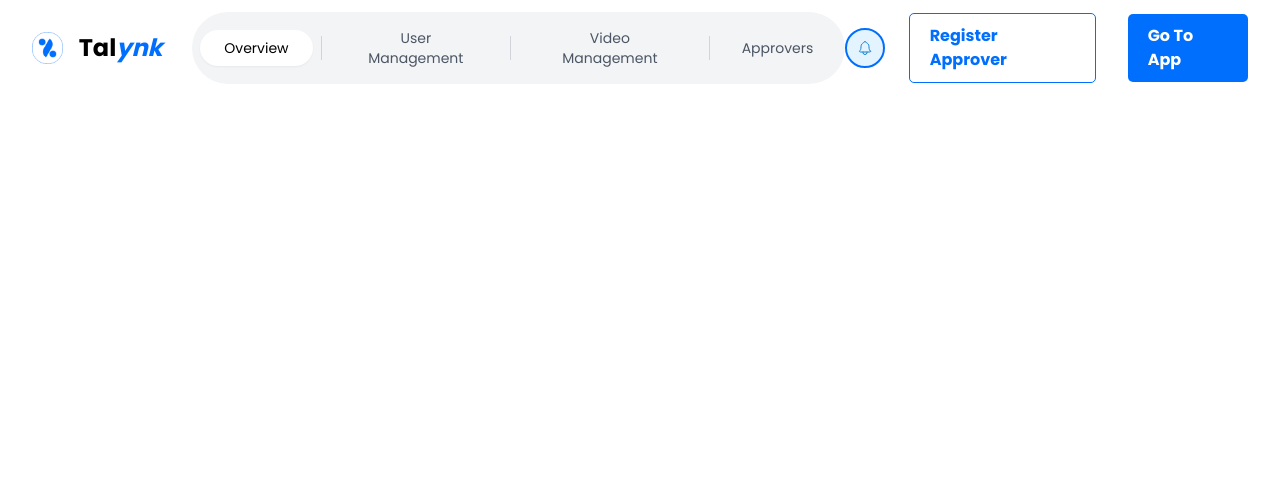
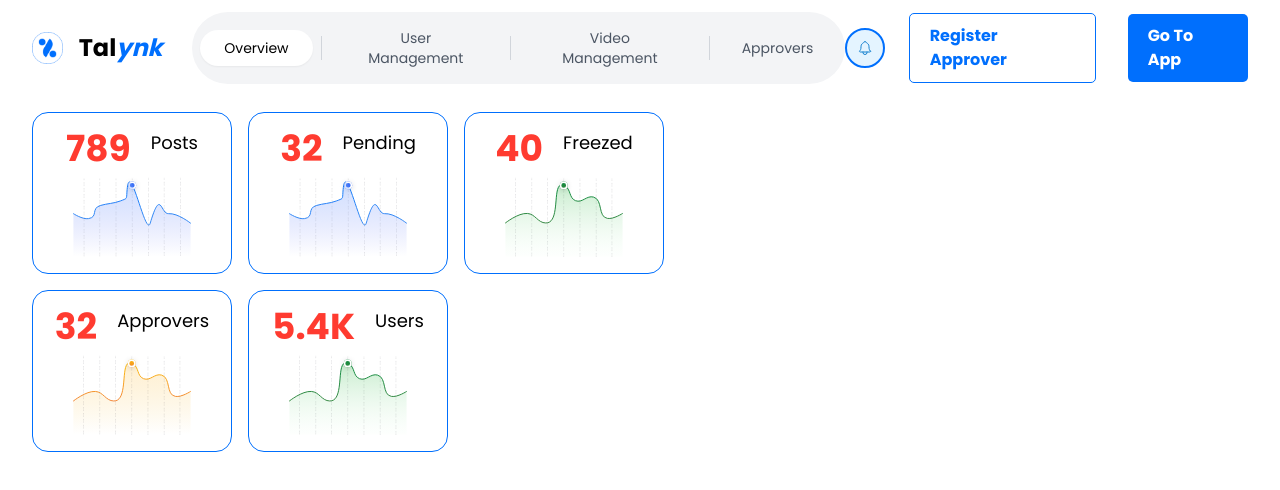
Before and after one commit to mahingaRodin/Talynk, a React (Vite) app: page / in a window 1280 px wide. Shown: the top 490 px of the page. Built offline with nearby package versions, Linux system fonts and the light colour scheme.

Commit message:
finished graph section

```diff
--- a/src/components/overview/graph.tsx
+++ b/src/components/overview/graph.tsx
@@ -1,25 +1,29 @@
-
-// import Sidebar from "./sidebar";
+import { data } from '../../data';
 
 
 const Graph = () => {
   return (
-    <div className="flex w-full">
-  <div className="w-[65%] p-4">
+    <div className="flex w-full px-4">
+      <div className="w-[70%] p-4">
+        {/* Wrapper for the data items - Flex row layout */}
+        <div className="flex flex-wrap gap-4">
+          {data.map(item => (
+            <div
+              key={item.id}
+              className="flex flex-col items-center rounded-2xl border border-blue p-4 bg-white w-[200px]"
+            >
+              {/* Display the red number and text */}
+              <div className="flex flex-row gap-5">
+                <div className="text-4xl font-bold text-red text-red-600 mb-2">{item.count}</div>
+                <div className="text-lg  font-medium mb-2">{item.text}</div>
+              </div>
 
-
-
-
-
-
-
-
+              {/* Display the image dynamically based on item */}
+              <img src={item.image} alt="Graph" className="h-[80px] w-[290px]" />
+            </div>
+          ))}
+        </div>
       </div>
-
-      {/* Sidebar Component - 30% Width */}
-      {/* <div className="w-[30%] bg-gray-200 p-4">
-        <Sidebar />
-      </div> */}
     </div>
   );
 };
--- a/src/components/overview/sidebar.tsx
+++ b/src/components/overview/sidebar.tsx
@@ -1,4 +1,4 @@
-import React from 'react'
+
 
 const sidebar = () => {
   return (
--- /dev/null
+++ b/src/data.js
@@ -0,0 +1,39 @@
+// import g1 from '../../assets/g1.svg'; // Import images
+import g2 from './assets/g2.svg';
+import g1 from './assets/g1.svg';
+import g3 from './assets/g3.svg'
+
+export const data = [
+  {
+    id: 1,
+    count: 789,
+    text: 'Posts',
+    image:g3
+  },
+  {
+    id: 2,
+    count: 32,
+    text: 'Pending',
+    image:g3
+  },
+  {
+    id: 3,
+    count: 40,
+    text: 'Freezed',
+    image:g2
+  },
+  {
+    id: 4,
+    count: 32,
+    text: 'Approvers',
+    image:g1
+  },
+  {
+    id: 5,
+    count: '5.4K',
+    text: 'Users',
+    image:g2
+  },
+
+
+];
```
Also changed, not shown: src/assets/g3.svg.
